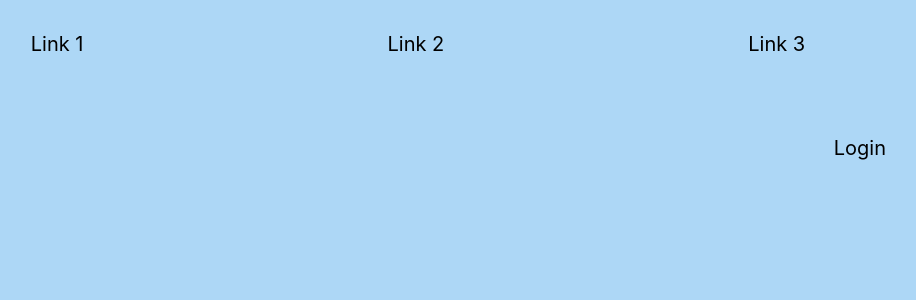
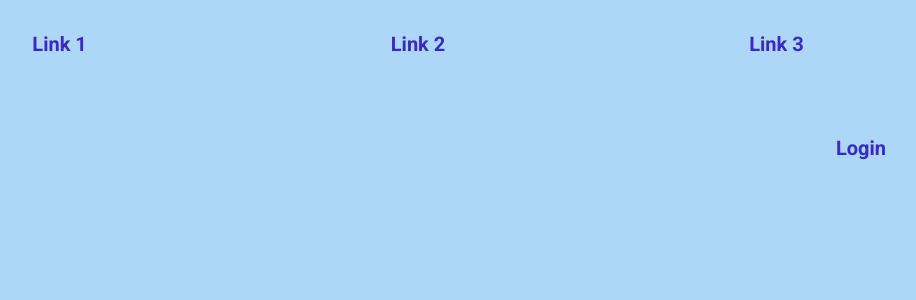
Before and after one commit to karaKaan/shopaware, a React (Create React App) app: page / in a window 1280 px wide. Shown: the top 300 px of the page, without its empty margins (330-1246 px from the left). Built offline with nearby package versions, Linux system fonts and the light colour scheme.

Commit message:
added font-family and changed the thickness of the navbar

```diff
--- a/public/index.html
+++ b/public/index.html
@@ -12,7 +12,7 @@
     <link rel="apple-touch-icon" href="%PUBLIC_URL%/logo192.png" />
 
     <link rel="manifest" href="%PUBLIC_URL%/manifest.json" />
-
+    <link href="https://fonts.googleapis.com/css2?family=Roboto:wght@100;500;700&display=swap" rel="stylesheet">
     <title>React App</title>
   </head>
   <body>
--- a/src/components/app/App.scss
+++ b/src/components/app/App.scss
@@ -2,8 +2,14 @@
 // $bgColor: #ADD7F6;
 body {
   background-color: $bgColor;
+  font-family: 'Roboto', sans-serif;
 }
 
 li{
   list-style-type: none;
 }
+
+a, a:visited, a:hover, a:active{
+  text-decoration: none;
+  color: inherit;
+}
--- a/src/components/navbar/Navbar.jsx
+++ b/src/components/navbar/Navbar.jsx
@@ -1,4 +1,6 @@
 import React from 'react'
+import { Link } from 'react-router-dom'
+
 
 import './Navbar.scss'
 
@@ -7,10 +9,10 @@ export default function Navbar(){
         <div className="navContainer">
             <div className="navItemsWrapper">
                 <ul className="navItems">
-                    <li id="navItem">Link 1</li>
-                    <li id="navItem">Link 2</li>
-                    <li id="navItem">Link 3</li>
-                    <li id="loginItem">Login</li>
+                    <li id="navItem"> <Link>Link 1</Link></li>
+                    <li id="navItem"> <Link>Link 2</Link></li>
+                    <li id="navItem"> <Link>Link 3</Link></li>
+                    <li id="loginItem"> <Link>Login</Link></li>
                 </ul>
             </div>
         </div>
--- a/src/components/navbar/Navbar.scss
+++ b/src/components/navbar/Navbar.scss
@@ -1,9 +1,13 @@
+@import '../base/color';
+
 .navItems>#navItem{
     display: inline-block;
     float: none;
     left: 50%;
     font-size: 20px;
-    padding: 1rem 4rem 4rem 15rem;
+    margin: 1rem 4rem 4rem 15rem;
+    color: $txtColor;
+    font-weight: 600;
 }
 
 #loginItem{
@@ -11,6 +15,8 @@
     float: right;
     font-size: 20px;
     padding: 1rem 4rem 4rem 15rem;
+    color: $txtColor;
+    font-weight: 600;
 }
 
 .navItemWrapper{
```
